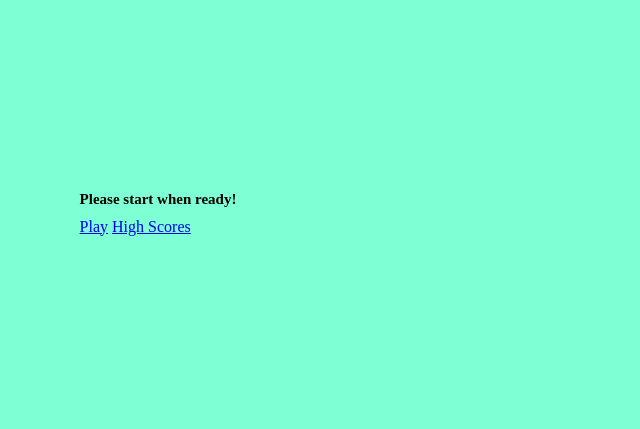
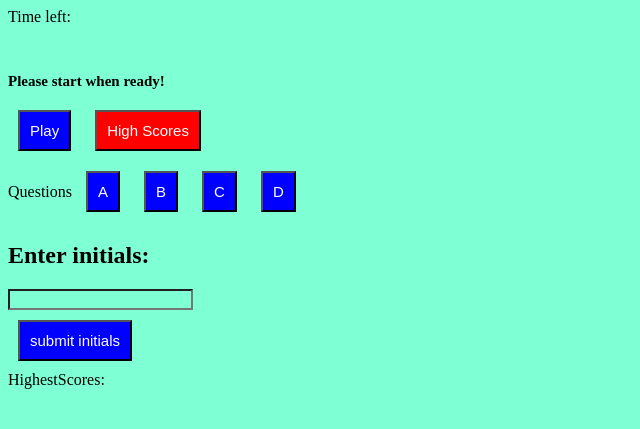
Before and after one commit to BlueAngler/Challenge4-timedquiz, a plain HTML site: page index.html in a window 1280 px wide. Shown: the whole page, without its empty margins (0-640 px from the left). Drawn offline with Linux system fonts and the light colour scheme.

Commit message:
structured html

```diff
--- a/index.html
+++ b/index.html
@@ -4,18 +4,63 @@
     <meta charset="UTF-8">
     <meta http-equiv="X-UA-Compatible" content="IE=edge">
     <meta name="viewport" content="width=device-width, initial-scale=1.0">
-    <title>Document</title>
+    <title>Javascript Quiz</title>
     <link rel="stylesheet" href="style.css">
 </head>
 <body>
+<header id="timer">Time left: </header>
+
+
     <div class="container">
         <div class="container">
-            <div id="home" class="flex-column flex-center">
+            <div id="home">
                 <h1> Please start when ready! </h1>
-                <a href="/game.html" class="btn">Play</a>
-                <a href="/highschores.html" id="highscore-btn" class="btn">High Scores</a>
+                 <button id="startbutton">Play</button>
+                 <button id="highscores">High Scores</button>
+
+
+
+
+
+
+                    <div id="questions">Questions
+                            <button id="a" >A</button>
+                            <button id="b" >B</button>
+                            <button id="c" >C</button>
+                            <button id="d" >D</button>
+
+                    </div>
+
+
+                    <div id="submittedyourscore">
+                        <h2>Enter initials:</h2>
+                        <input type="text" />
+                        <button>submit initials</button>
+
+                    </div>
+
+
+                    <div id="highestscores">HighestScores:</div>
+
+
+
+                </div>
+
             </div>
+
+
         </div>
+
+
+
+
+
+
+
     </div>
+
+
+
+    <script src="script.js"></script>
 </body>
 </html>
```
